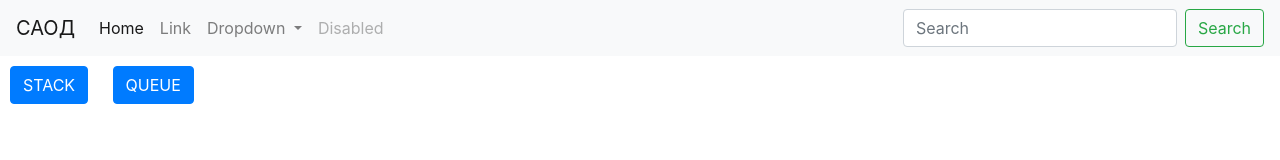
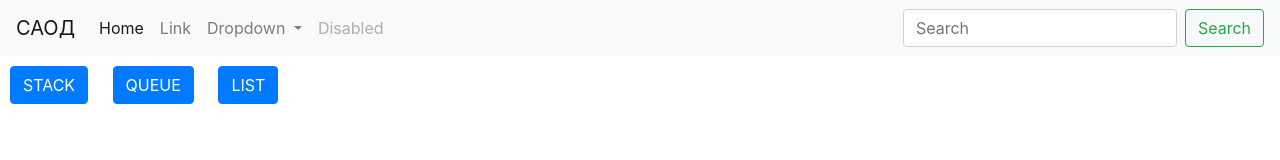
Before and after one commit to haskiindahouse/saod-js, a website: page index.html in a window 1280 px wide. Drawn offline with nearby package versions, Linux system fonts and the light colour scheme.

Commit message:
new pages have been added

```diff
--- a/index.html
+++ b/index.html
@@ -71,5 +71,6 @@
     </nav>
     <a href="Stack/mystack.html" class="btn btn-primary" style="margin: 10px 10px">STACK</a>
     <a href="Queue/myqueue.html" class="btn btn-primary" style="margin: 10px 10px">QUEUE</a>
+    <a href="List/mylist.html" class="btn btn-primary" style="margin: 10px 10px">LIST</a>
   </body>
 </html>
```
